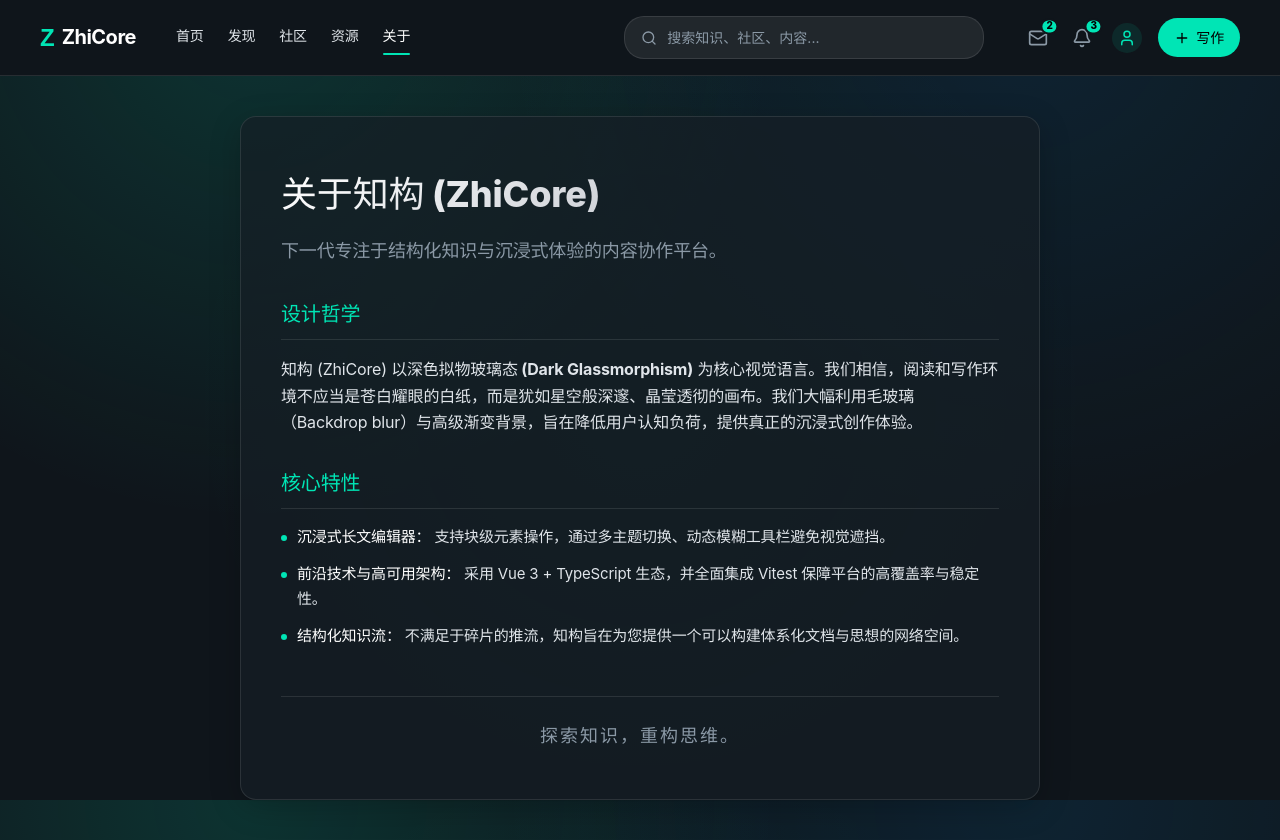
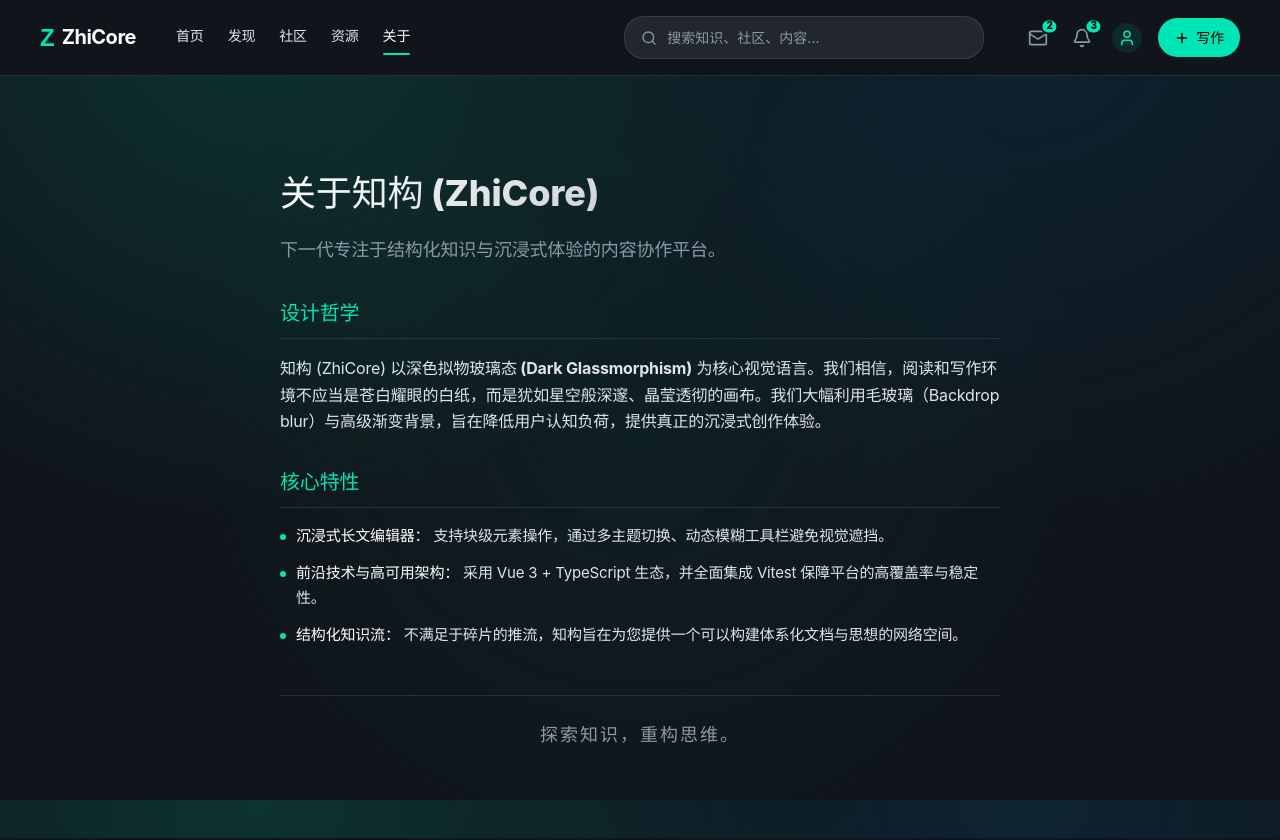
Before and after one commit to architectcgz/zhicore-frontend-vue, a Vue app: page /about in a window 1280 px wide. Built offline with nearby package versions, Linux system fonts and the light colour scheme.

Commit message:
style(about): 移除关于页外框

```diff
--- a/src/pages/home/HomeAboutRoutePage.vue
+++ b/src/pages/home/HomeAboutRoutePage.vue
@@ -1,7 +1,7 @@
 <template>
   <div class="about-page">
     <div class="about-page__container">
-      <div class="glass-panel about-card">
+      <article class="about-card">
         <h1 class="about-card__title">关于知构 (ZhiCore)</h1>
         <p class="about-card__subtitle">
           下一代专注于结构化知识与沉浸式体验的内容协作平台。
@@ -10,7 +10,11 @@
         <div class="about-card__content">
           <h2>设计哲学</h2>
           <p>
-            知构 (ZhiCore) 以<strong>深色拟物玻璃态 (Dark Glassmorphism)</strong> 为核心视觉语言。我们相信，阅读和写作环境不应当是苍白耀眼的白纸，而是犹如星空般深邃、晶莹透彻的画布。我们大幅利用毛玻璃（Backdrop blur）与高级渐变背景，旨在降低用户认知负荷，提供真正的沉浸式创作体验。
+            知构 (ZhiCore) 以<strong
+              >深色拟物玻璃态 (Dark Glassmorphism)</strong
+            >
+            为核心视觉语言。我们相信，阅读和写作环境不应当是苍白耀眼的白纸，而是犹如星空般深邃、晶莹透彻的画布。我们大幅利用毛玻璃（Backdrop
+            blur）与高级渐变背景，旨在降低用户认知负荷，提供真正的沉浸式创作体验。
           </p>
 
           <h2>核心特性</h2>
@@ -21,7 +25,8 @@
             </li>
             <li>
               <strong>前沿技术与高可用架构：</strong>
-              采用 Vue 3 + TypeScript 生态，并全面集成 Vitest 保障平台的高覆盖率与稳定性。
+              采用 Vue 3 + TypeScript 生态，并全面集成 Vitest
+              保障平台的高覆盖率与稳定性。
             </li>
             <li>
               <strong>结构化知识流：</strong>
@@ -33,7 +38,7 @@
             <p>探索知识，重构思维。</p>
           </div>
         </div>
-      </div>
+      </article>
     </div>
   </div>
 </template>
```
